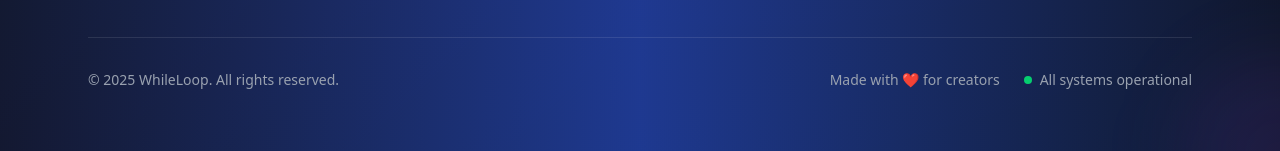
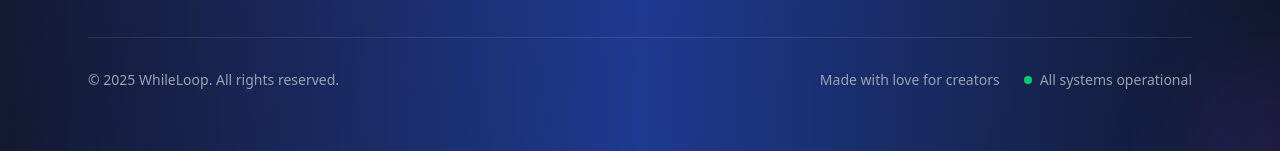
Before and after one commit to MAhmed-23L-0733/whileloop, a Next.js app: page / in a window 1280 px wide. Shown: the part 1308-1459 px from the top of the page. Built offline with nearby package versions, Linux system fonts and the light colour scheme; no server answers; what @imagekit/next would draw is missing.

Commit message:
removed emojis

```diff
--- a/src/app/page.jsx
+++ b/src/app/page.jsx
@@ -46,7 +46,7 @@
           <div className="p-8 border-b border-white/10">
             <div className="max-w-7xl mx-auto">
               <h1 className="text-4xl font-bold text-white mb-2">
-                Welcome back! 👋
+                Welcome back!
               </h1>
               <p className="text-gray-300 text-lg">
                 Discover amazing videos from our community
--- a/src/components/footer.jsx
+++ b/src/components/footer.jsx
@@ -128,7 +128,7 @@
             </p>
             <div className="flex items-center space-x-6">
               <span className="text-gray-400 text-sm">
-                Made with ❤️ for creators
+                Made with love for creators
               </span>
               <div className="flex items-center space-x-2">
                 <div className="w-2 h-2 bg-green-400 rounded-full animate-pulse"></div>
```
